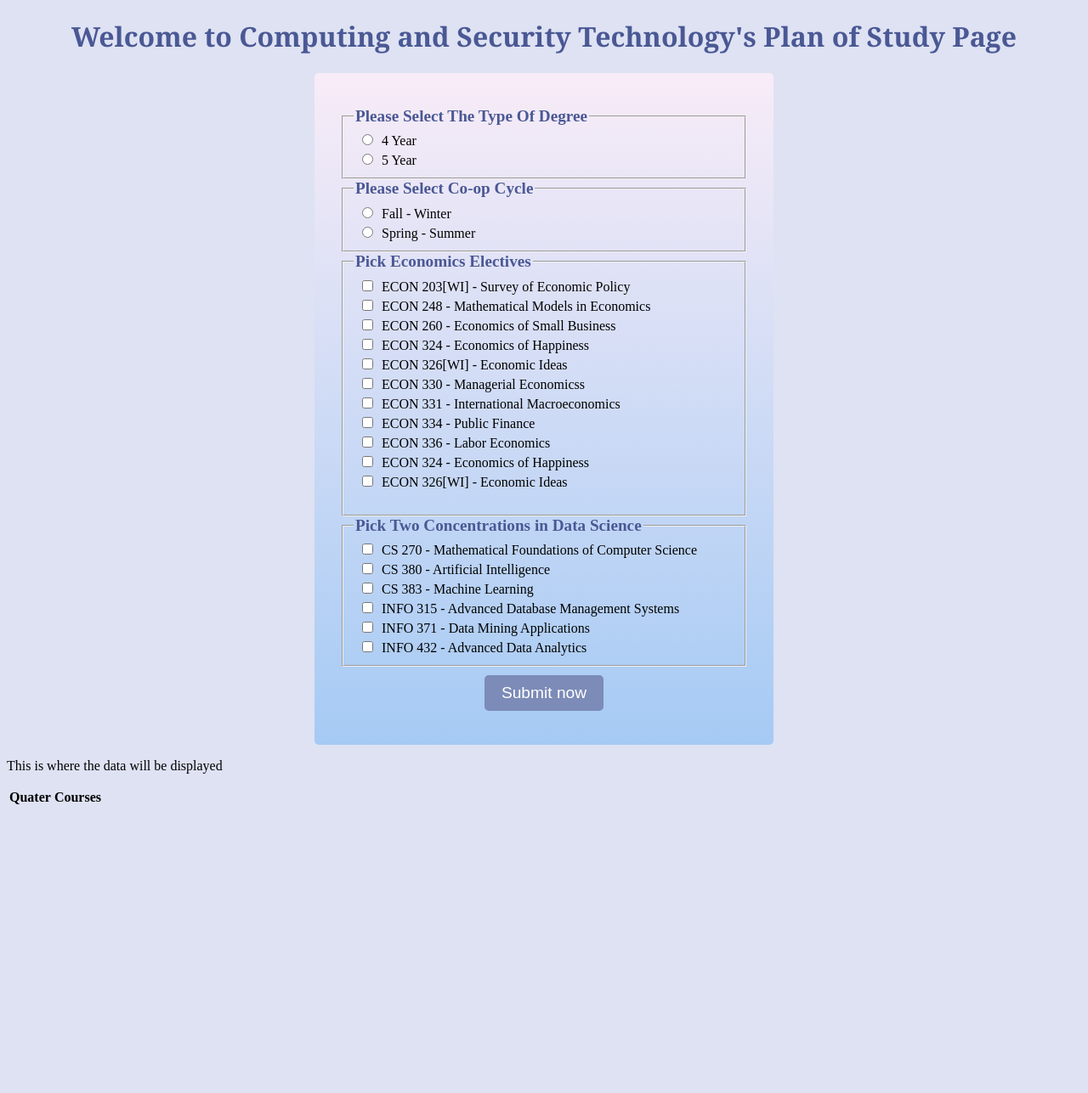
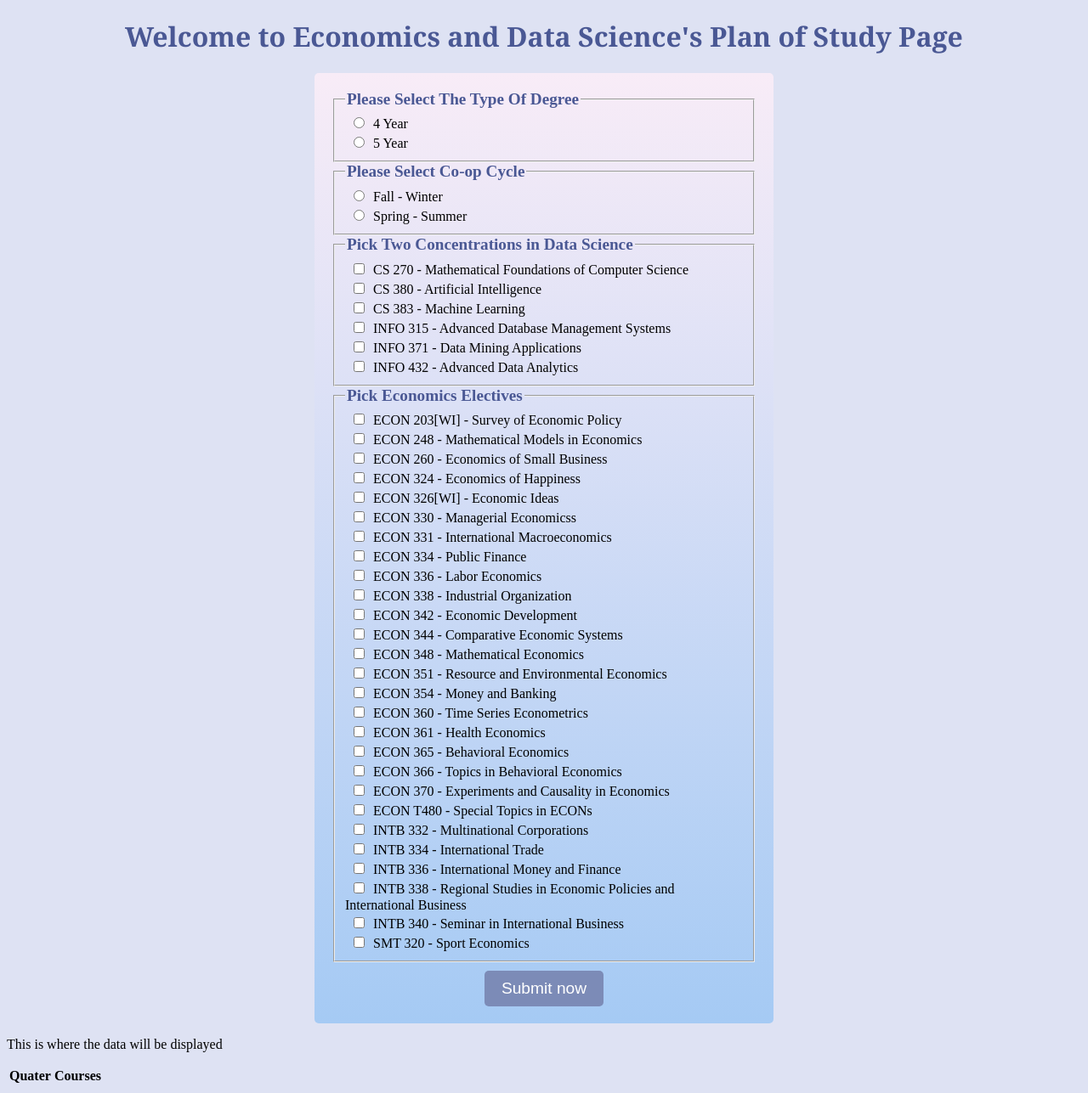
Before and after one commit to msmoldavchuk/drexelPOS, a Flask app: template templates/EDS.html in a window 1280 px wide. Shown: the part 62-1349 px from the top of the page at 85% size. Before the commit the page ends 1009 px from the top, so only its background shows below. Run offline with Flask 3, Linux system fonts and the light colour scheme; the template is opened without the code that fills it, so the values that code supplies are empty.

Commit message:
Added economics electives for EDS major

```diff
--- a/templates/EDS.html
+++ b/templates/EDS.html
@@ -7,10 +7,10 @@
     </ul>
 </nav>
 
-    <h1> Welcome to Computing and Security Technology's Plan of Study Page</h1>
+    <h1> Welcome to Economics and Data Science's Plan of Study Page</h1>
 <body>
-    <form action='/cstPOS/data' method="post" id="form">
-    <div class="CSTmajor">
+    <form action='/edsPOS/data' method="post" id="form">
+    <div class="EDSmajor">
 
         <fieldset>
             <legend>Please Select The Type Of Degree </legend>
@@ -25,6 +25,16 @@
         </fieldset>
 
         <fieldset>
+            <legend>Pick Two Concentrations in Data Science </legend>
+            <input type="checkbox" name="Security" value="Mathematical Foundations of Computer Science" onclick="return ValidateSecSelection();">CS 270 - Mathematical Foundations of Computer Science	<br>
+            <input type="checkbox" name="Security" value="Artificial Intelligence" onclick="return ValidateSecSelection();">CS 380 - Artificial Intelligence<br>
+            <input type="checkbox" name="Security" value="Machine Learning" onclick="return ValidateSecSelection();">CS 383 - Machine Learning<br>
+            <input type="checkbox" name="Security" value="Advanced Database Management Systems" onclick="return ValidateSecSelection();">INFO 315 - Advanced Database Management Systems<br>
+            <input type="checkbox" name="Security" value="Data Mining Applications" onclick="return ValidateSecSelection();">INFO 371 - Data Mining Applications<br>
+            <input type="checkbox" name="Security" value="Advanced Data Analytics" onclick="return ValidateSecSelection();">INFO 432 - Advanced Data Analytics<br>
+        </fieldset>
+
+        <fieldset>
             <legend>Pick Economics Electives</legend>
             <input type="checkbox" name="Technology" value="Survey of Economic Policy" onclick="return ValidateTechSelection();">ECON 203[WI] - Survey of Economic Policy<br>
             <input type="checkbox" name="Technology" value="Mathematical Models in Economics" onclick="return ValidateTechSelection();">ECON 248 - Mathematical Models in Economics<br>
@@ -35,39 +45,27 @@
             <input type="checkbox" name="Technology" value="International Macroeconomics" onclick="return ValidateTechSelection();">ECON 331 - International Macroeconomics<br>
             <input type="checkbox" name="Technology" value="Economic Ideas" onclick="return ValidateTechSelection();">ECON 334 - Public Finance<br>
             <input type="checkbox" name="Technology" value="Economics of Small Business" onclick="return ValidateTechSelection();">ECON 336 - Labor Economics<br>
-            <input type="checkbox" name="Technology" value="Economics of Happiness" onclick="return ValidateTechSelection();">ECON 324 - Economics of Happiness<br>
-            <input type="checkbox" name="Technology" value="Economic Ideas" onclick="return ValidateTechSelection();">ECON 326[WI] - Economic Ideas<br>
+            <input type="checkbox" name="Technology" value="Industrial Organization" onclick="return ValidateTechSelection();">ECON 338 - Industrial Organization<br>
+            <input type="checkbox" name="Technology" value="Economic Development" onclick="return ValidateTechSelection();">ECON 342 - Economic Development<br>
+            <input type="checkbox" name="Technology" value="Comparative Economic Systems" onclick="return ValidateTechSelection();">ECON 344 - Comparative Economic Systems<br>
+            <input type="checkbox" name="Technology" value="Mathematical Economics" onclick="return ValidateTechSelection();">ECON 348 - Mathematical Economics<br>
+            <input type="checkbox" name="Technology" value="Resource and Environmental Economics" onclick="return ValidateTechSelection();">ECON 351 - Resource and Environmental Economics<br>
+            <input type="checkbox" name="Technology" value="Money and Banking" onclick="return ValidateTechSelection();">ECON 354 - Money and Banking<br>
+            <input type="checkbox" name="Technology" value="Time Series Econometricst" onclick="return ValidateTechSelection();">ECON 360 - Time Series Econometrics<br>
+            <input type="checkbox" name="Technology" value="Health Economics" onclick="return ValidateTechSelection();">ECON 361 - Health Economics<br>
+            <input type="checkbox" name="Technology" value="Behavioral Economics" onclick="return ValidateTechSelection();">ECON 365 - Behavioral Economics<br>
+            <input type="checkbox" name="Technology" value="Topics in Behavioral Economics" onclick="return ValidateTechSelection();">ECON 366 - Topics in Behavioral Economics<br>
+            <input type="checkbox" name="Technology" value="Experiments and Causality in Economics" onclick="return ValidateTechSelection();">ECON 370 - Experiments and Causality in Economics<br>
+            <input type="checkbox" name="Technology" value="Special Topics in ECON" onclick="return ValidateTechSelection();">ECON T480 - Special Topics in ECONs<br>
+            <input type="checkbox" name="Technology" value="Multinational Corporations" onclick="return ValidateTechSelection();">INTB 332 - Multinational Corporations<br>
+            <input type="checkbox" name="Technology" value="International Trade	" onclick="return ValidateTechSelection();">INTB 334 - International Trade<br>
+            <input type="checkbox" name="Technology" value="International Money and Finance" onclick="return ValidateTechSelection();">INTB 336 - International Money and Finance<br>
+            <input type="checkbox" name="Technology" value="Regional Studies in Economic Policies and International Business" onclick="return ValidateTechSelection();">INTB 338 - Regional Studies in Economic Policies and International Business<br>
+            <input type="checkbox" name="Technology" value="Seminar in International Business" onclick="return ValidateTechSelection();">INTB 340 - Seminar in International Business<br>
+            <input type="checkbox" name="Technology" value="Sport Economics" onclick="return ValidateTechSelection();">SMT 320 - Sport Economics<br>
+        </fieldset>
 
 
-
-
-
-
-
-
-
-
-
-
-
-
-
-
-
-
-
-            <br>
-        </fieldset>
-
-        <fieldset>
-            <legend>Pick Two Concentrations in Data Science </legend>
-            <input type="checkbox" name="Security" value="Mathematical Foundations of Computer Science" onclick="return ValidateSecSelection();">CS 270 - Mathematical Foundations of Computer Science	<br>
-            <input type="checkbox" name="Security" value="Artificial Intelligence" onclick="return ValidateSecSelection();">CS 380 - Artificial Intelligence<br>
-            <input type="checkbox" name="Security" value="Machine Learning" onclick="return ValidateSecSelection();">CS 383 - Machine Learning<br>
-            <input type="checkbox" name="Security" value="Advanced Database Management Systems" onclick="return ValidateSecSelection();">INFO 315 - Advanced Database Management Systems<br>
-            <input type="checkbox" name="Security" value="Data Mining Applications" onclick="return ValidateSecSelection();">INFO 371 - Data Mining Applications<br>
-            <input type="checkbox" name="Security" value="Advanced Data Analytics" onclick="return ValidateSecSelection();">INFO 432 - Advanced Data Analytics<br>
-        </fieldset>
         <center><input type="submit" value="Submit now"> </center>
         </div>
     </form>
```
